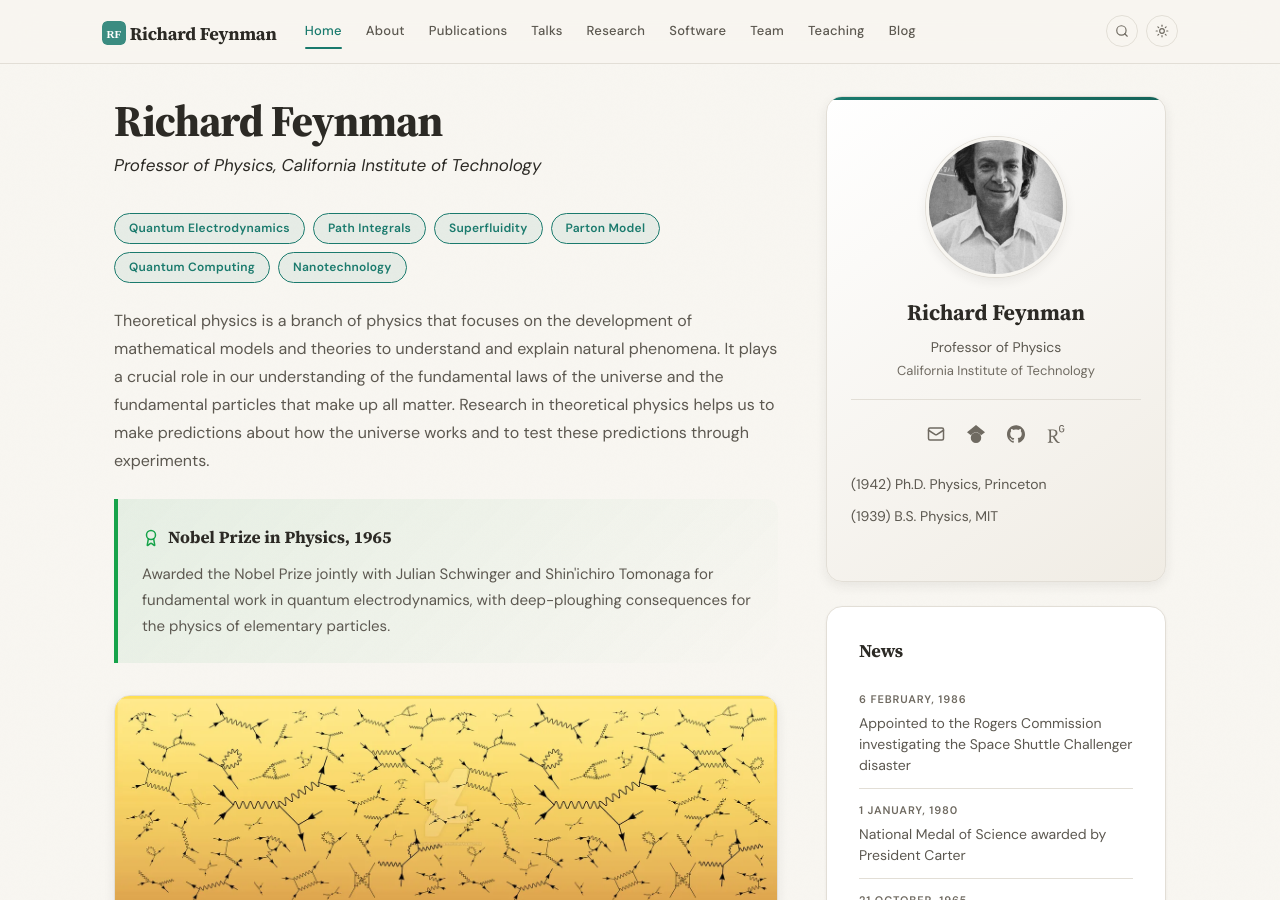
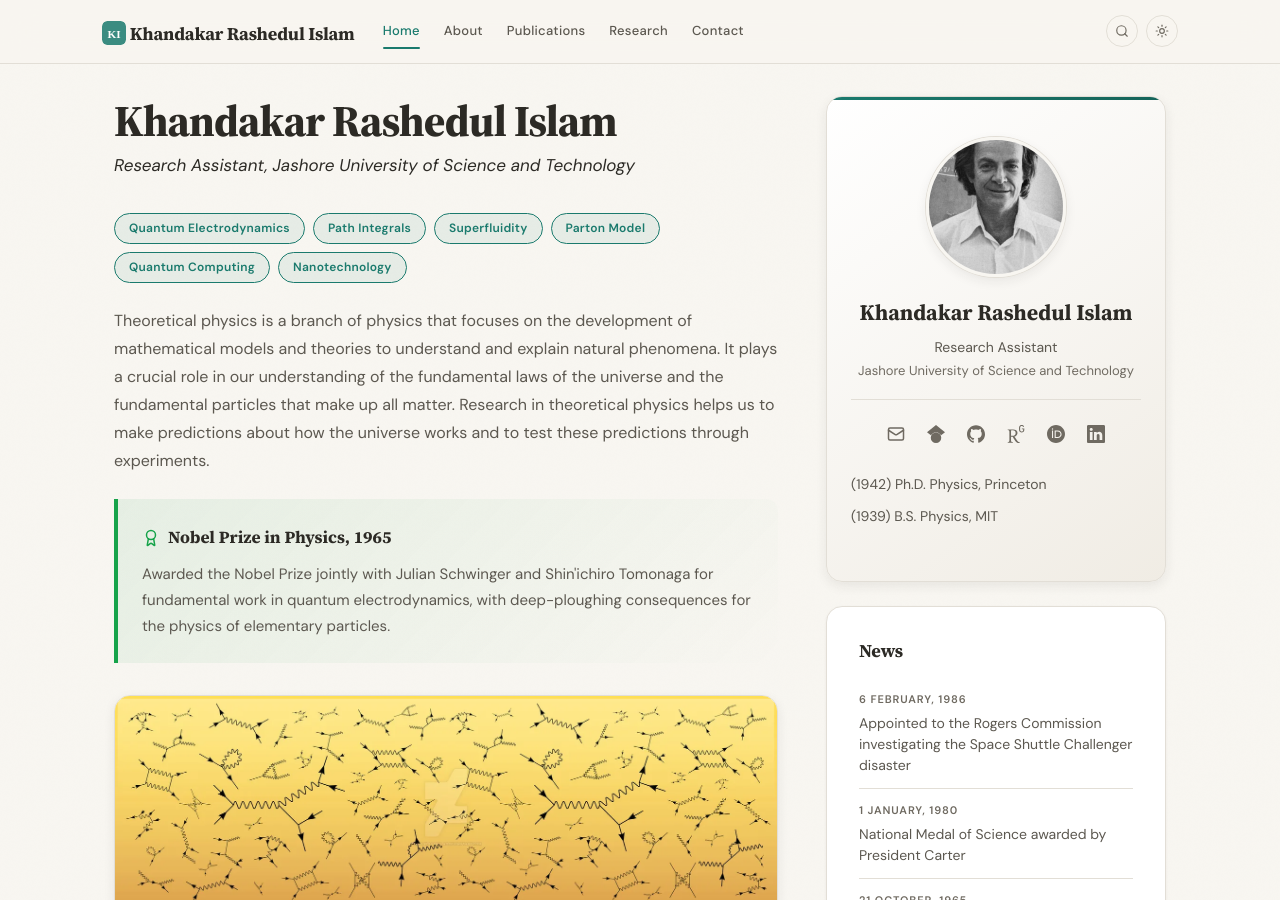
Before and after one commit to khandakarrashedul/trial4, a Jekyll site: the page built from _pages/home.md, in a window 1280 px wide and 900 px high. Built offline with Jekyll 4.4.1, drawn with Linux system fonts in a browser that asks for light colours; some of the changed text lies outside the part shown.

Commit message:
Update personal information in _config.yml

```diff
--- a/_config.yml
+++ b/_config.yml
@@ -1,22 +1,22 @@
 # ============================================================
 # STEP 1: Your Identity (required)
 # ============================================================
-name: "Richard Feynman"
-title: "Professor of Physics"
-institution: "California Institute of Technology"
-email: richard@university.edu
+name: "Khandakar Rashedul Islam"
+title: "Research Assistant"
+institution: "Jashore University of Science and Technology"
+email: khandakarrashedulislam@gmail.com
 photo: headshot.jpg  # place your photo in images/
 
 # ============================================================
 # STEP 2: Your Links (optional -- leave blank to hide an icon)
 # ============================================================
 links:
-  google_scholar: "https://scholar.google.com/citations?user=B7vSqZsAAAAJ"
+  google_scholar: "https://scholar.google.com/citations?user=u9Iv7xsAAAAJ&hl=en"
   github: "https://github.com/"
-  researchgate: "https://www.researchgate.net/"
-  orcid: ""
+  researchgate: "https://www.researchgate.net/profile/Khandakar-Rashedul-Islam-2?ev=hdr_xprf"
+  orcid: "https://orcid.org/0000-0001-8953-0224"
   twitter: ""
-  linkedin: ""
+  linkedin: "https://www.linkedin.com/in/khandakarrashedulislam/"
   cv: ""  # e.g., "papers/cv.pdf"
 
 # ============================================================
@@ -25,7 +25,7 @@ links:
 accent_color: "#1a7a6d"      # theme color; light and dark variants are derived automatically
 dark_mode: true              # set to false to disable dark mode entirely
 math: false                  # true loads MathJax on every page; or add `math: true` to individual pages
-description: "Academic webpage of Dr. Richard Feynman"
+description: "Portfolio of Khandakar Rashedul Islam"
 
 # When deploying with the included GitHub Actions workflow these are filled
 # in automatically from your Pages settings (user site, project site, or
@@ -49,12 +49,8 @@ analytics:
 nav_pages:
   - name: about
   - name: publications
-  - name: talks
   - name: research
-  - name: software
-  - name: team
-  - name: teaching
-  - name: blog
+  - name: contact
 
 # ============================================================
 # STEP 5: Publications (assets/ref.bib)
```
